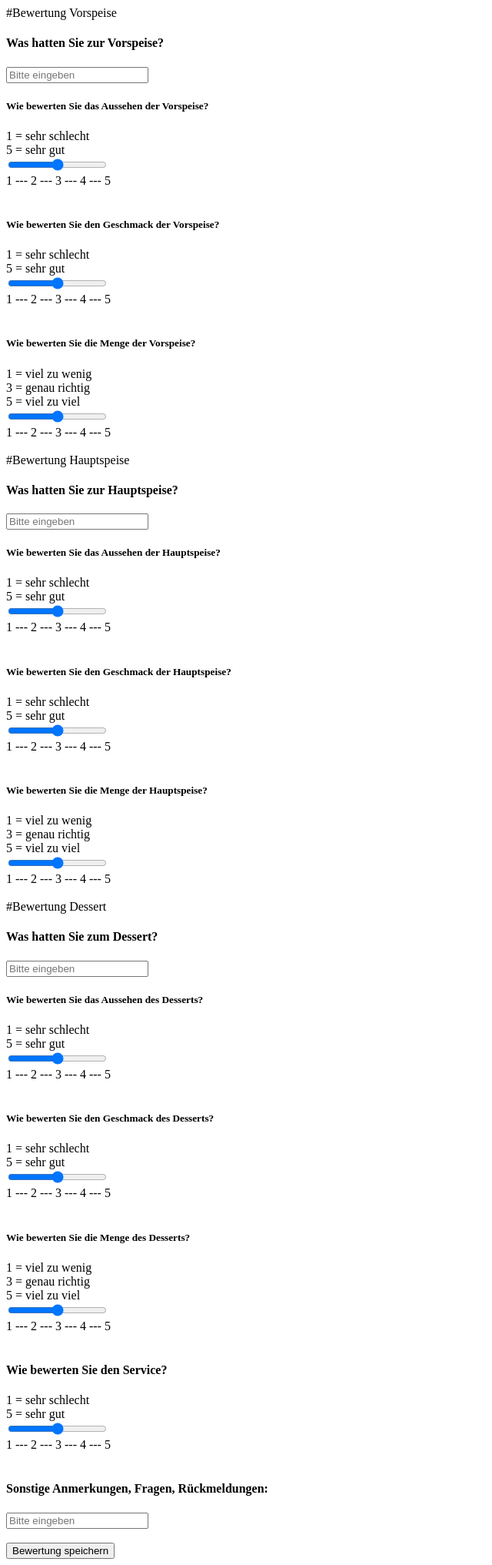
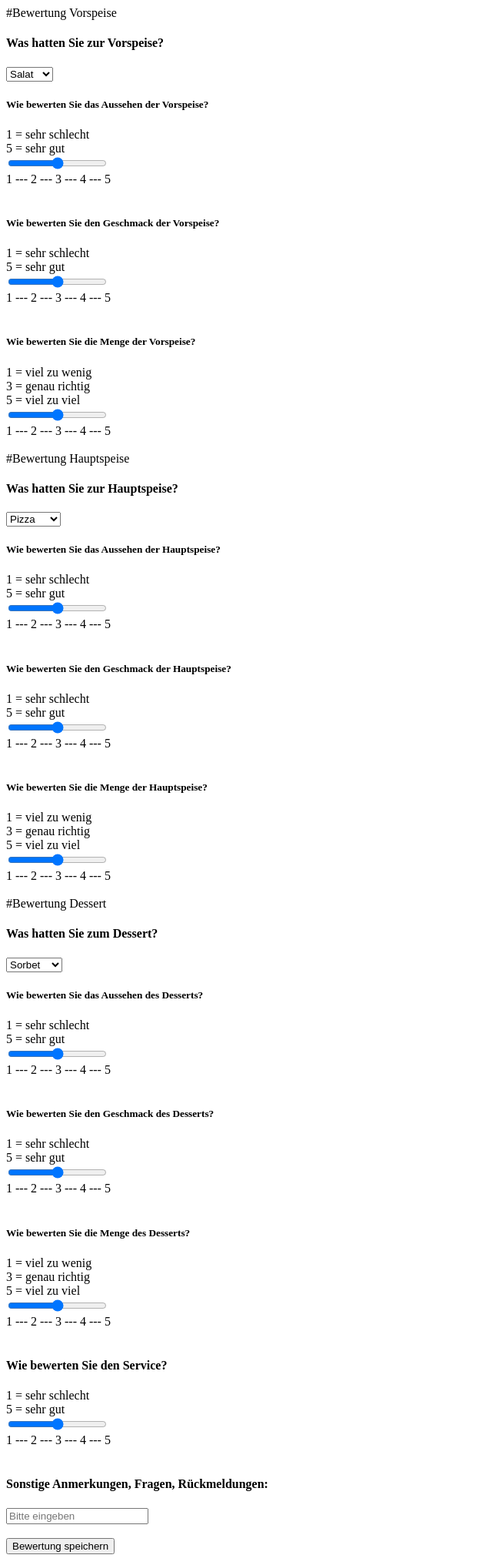
Before and after one commit to akademikerin/PROG2, a Flask app: page /eingabe in a window 1280 px wide. Shown: the whole page at 77% size, without its empty margins (0-640 px from the left). Run offline with Flask 2, Linux system fonts and the light colour scheme.

Commit message:
Dropdown Eingabe und Restaurant html hinzugefügt, diverse Korrekturen

```diff
--- a/App_Bewertung/datenbank.json
+++ b/App_Bewertung/datenbank.json
@@ -1 +1 @@
-{"Aussehen_Vorspeise": {"Aussehen_Vorspeise": "2", "Geschmack Vorspeise": "3", "Menge Vorspeise": "3", "Aussehen Hauptspeise": "3", "Geschmack Hauptspeise": "3", "Menge Hauptspeise": "3", "Aussehen Dessert": "5", "Geschmack Dessert": "3", "Menge Dessert": "3"}}
+{"Aussehen_Vorspeise": {"Aussehen_Vorspeise": "3", "Geschmack Vorspeise": "3", "Menge Vorspeise": "3", "Aussehen Hauptspeise": "3", "Geschmack Hauptspeise": "3", "Menge Hauptspeise": "3", "Aussehen Dessert": "3", "Geschmack Dessert": "3", "Menge Dessert": "3", "Service": "3", "Anmerkungen": "awef"}}
--- a/App_Bewertung/main.py
+++ b/App_Bewertung/main.py
@@ -26,10 +26,19 @@ def eingabe():
         bewertung_aussehen_dessert = request.form['sterne_aussehen_dessert']
         bewertung_geschmack_dessert = request.form['sterne_geschmack_dessert']
         bewertung_menge_dessert = request.form['sterne_menge_dessert']
-        bewertungseingabe = {"Aussehen_Vorspeise": bewertung_aussehen_vorspeise, "Geschmack Vorspeise": bewertung_geschmack_vorspeise, "Menge Vorspeise": bewertung_menge_vorspeise, "Aussehen Hauptspeise": bewertung_aussehen_hauptspeise, "Geschmack Hauptspeise": bewertung_geschmack_hauptspeise, "Menge Hauptspeise": bewertung_menge_hauptspeise, "Aussehen Dessert": bewertung_aussehen_dessert,"Geschmack Dessert": bewertung_geschmack_dessert, "Menge Dessert": bewertung_menge_dessert}
+        bewertung_service = request.form['sterne_service']
+        anmerkungen = request.form['anmerkungen']
+        bewertungseingabe = {"Aussehen_Vorspeise": bewertung_aussehen_vorspeise, "Geschmack Vorspeise": bewertung_geschmack_vorspeise, "Menge Vorspeise": bewertung_menge_vorspeise, "Aussehen Hauptspeise": bewertung_aussehen_hauptspeise, "Geschmack Hauptspeise": bewertung_geschmack_hauptspeise, "Menge Hauptspeise": bewertung_menge_hauptspeise, "Aussehen Dessert": bewertung_aussehen_dessert, "Geschmack Dessert": bewertung_geschmack_dessert, "Menge Dessert": bewertung_menge_dessert, "Service": bewertung_service, "Anmerkungen": anmerkungen}
         antwort = speichern(bewertungseingabe)
-        return 'Gespeicherte Daten: <br>' + str(antwort)
-    return render_template('eingabe.html', app_name="Bewertung abgeben")
+        return 'Gespeicherte Daten:' + str(bewertungseingabe) + ' <br>' + str(antwort)
+    return render_template('eingabe.html', app_name="Bewertung abgeben", vorspeisen=['Salat', 'Suppe', 'Tatar'])
+
+
+@app.route('/restaurant')
+def restaurant():
+    ueberschrift_txt = "Willkommen im Restaurant Hirschen"
+    einleitung_txt = "Hier finden Sie unsere aktuelle Speisekarte"
+    return render_template('start.html', app_name="Restaurant", ueberschrift=ueberschrift_txt, einleitung=einleitung_txt)
 
 
 @app.route('/about')
--- a/App_Bewertung/static/main.css
+++ b/App_Bewertung/static/main.css
@@ -1,3 +1,9 @@
 h1 {
  color: blue;
 }
+
+.button1{
+background-color: red;
+border: none;
+color: white;
+}
--- a/App_Bewertung/templates/eingabe.html
+++ b/App_Bewertung/templates/eingabe.html
@@ -8,7 +8,13 @@
     <form method="post">
         #Bewertung Vorspeise
         <h4>Was hatten Sie zur Vorspeise?</h4>
-        <input type="text" name="eingabe_vorspeise" placeholder="Bitte eingeben">
+        <select name="eingabe_vorspeisen" id="vorspeise">
+            {% for vorspeise in vorspeisen %}
+            {% endfor %}
+            <option value="salat">Salat</option>
+            <option value="suppe">Suppe</option>
+            <option value="tatar">Tatar</option>
+        </select>
         <br>
         <h5>Wie bewerten Sie das Aussehen der Vorspeise?</h5>
         <a>1 = sehr schlecht</a>
@@ -44,7 +50,13 @@
         <br>
         #Bewertung Hauptspeise
         <h4>Was hatten Sie zur Hauptspeise?</h4>
-        <input type="text" name="eingabe_hauptspeise" placeholder="Bitte eingeben">
+        <select name="eingabe_hauptspeisen" id="hauptspeise">
+            {% for hauptspeise in hauptspeisen %}
+            {% endfor %}
+            <option value="pizza">Pizza</option>
+            <option value="risotto">Risotto</option>
+            <option value="gnocchi">Gnocchi</option>
+        </select>
         <br>
         <h5>Wie bewerten Sie das Aussehen der Hauptspeise?</h5>
         <a>1 = sehr schlecht</a>
@@ -80,7 +92,13 @@
         <br>
         #Bewertung Dessert
         <h4>Was hatten Sie zum Dessert?</h4>
-        <input type="text" name="eingabe_dessert" placeholder="Bitte eingeben">
+        <select name="eingabe_dessert" id="dessert">
+            {% for dessert in desserts %}
+            {% endfor %}
+            <option value="sorbet">Sorbet</option>
+            <option value="tiramisu">Tiramisu</option>
+            <option value="kaese">Käse</option>
+        </select>
         <br>
         <h5>Wie bewerten Sie das Aussehen des Desserts?</h5>
         <a>1 = sehr schlecht</a>
--- a/App_Bewertung/templates/start.html
+++ b/App_Bewertung/templates/start.html
@@ -22,6 +22,9 @@
                     <li><a href="/eingabe">
                         <h4>Eingabe</h4>
                         </a></li>
+                    <li><a href="/restaurant">
+                        <h4>Restaurant</h4>
+                        </a></li>
                     <li><a href="/about">
                         <h4>About</h4>
                         </a></li>
@@ -31,6 +34,8 @@
         <h1>{{ ueberschrift }}</h1>
         <p>{{ einleitung }}</p>
 
+    <a href="http://127.0.0.1:5000/eingabe" class="button1">Jetzt Bewertung abgeben</a>
+
 
 
     </body>
```
Also changed, not shown: App_Bewertung/templates/restaurant.html (added, +11 -0 lines).
